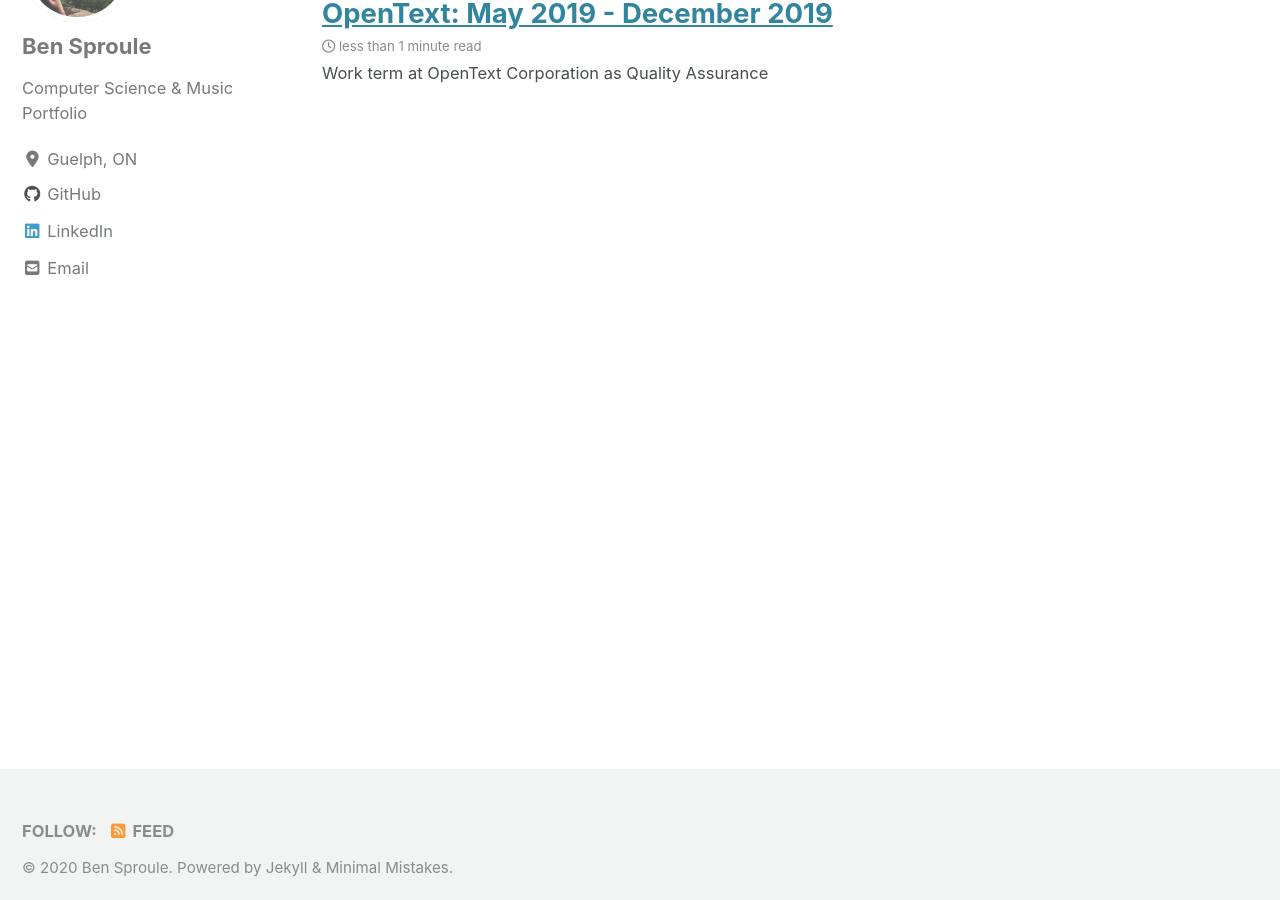
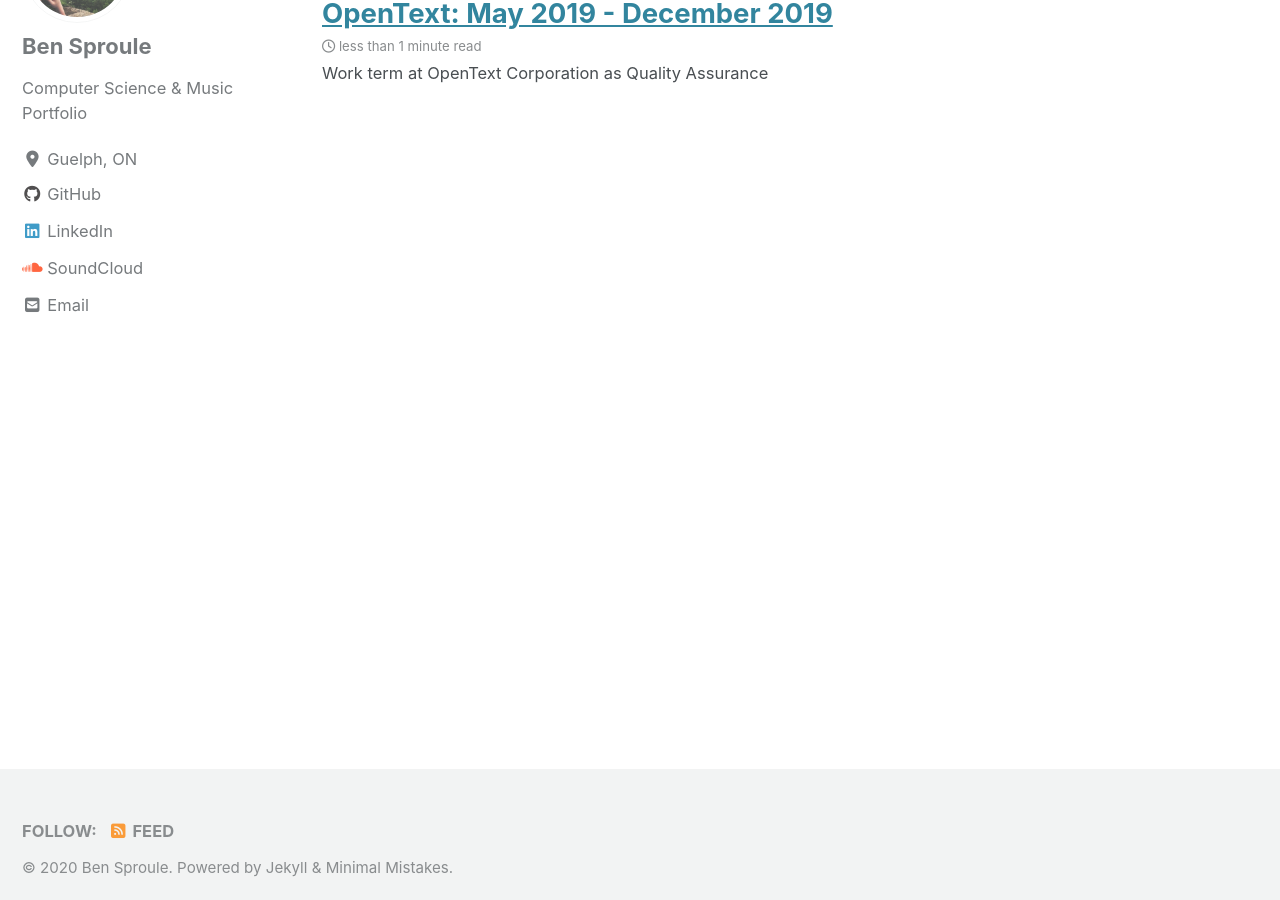
Before and after one commit to bensproule55/bensproule55.github.io, a Jekyll site: the page built from index.html, in a window 1280 px wide and 900 px high, scrolled down 686 px. Built offline with Jekyll 4.4.1, drawn with Linux system fonts in a browser that asks for light colours; cached includes are drawn as plain includes; nearby versions of some CDN libraries; the list of posts is cut into pages by our own code.

Commit message:
added soundcloud link

```diff
--- a/_config.yml
+++ b/_config.yml
@@ -134,6 +134,9 @@
     - label: "LinkedIn"
       icon: "fab fa-fw fa-linkedin"
       url: "https://www.linkedin.com/in/ben-sproule-a49231191/"
+    - label: "SoundCloud"
+      icon: "fab fa-fw fa-soundcloud"
+      url: "https://soundcloud.com/user-899983098"
 
 # Site Footer
 footer:
```
